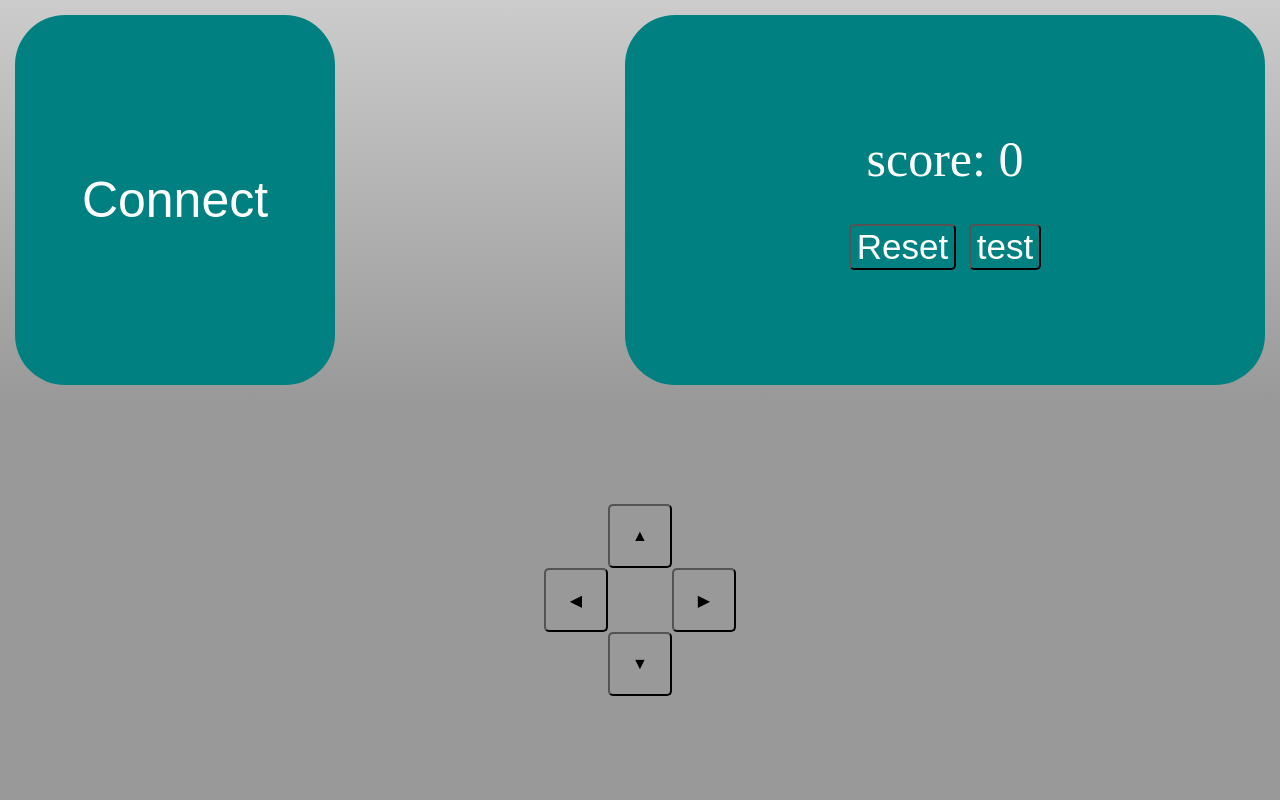
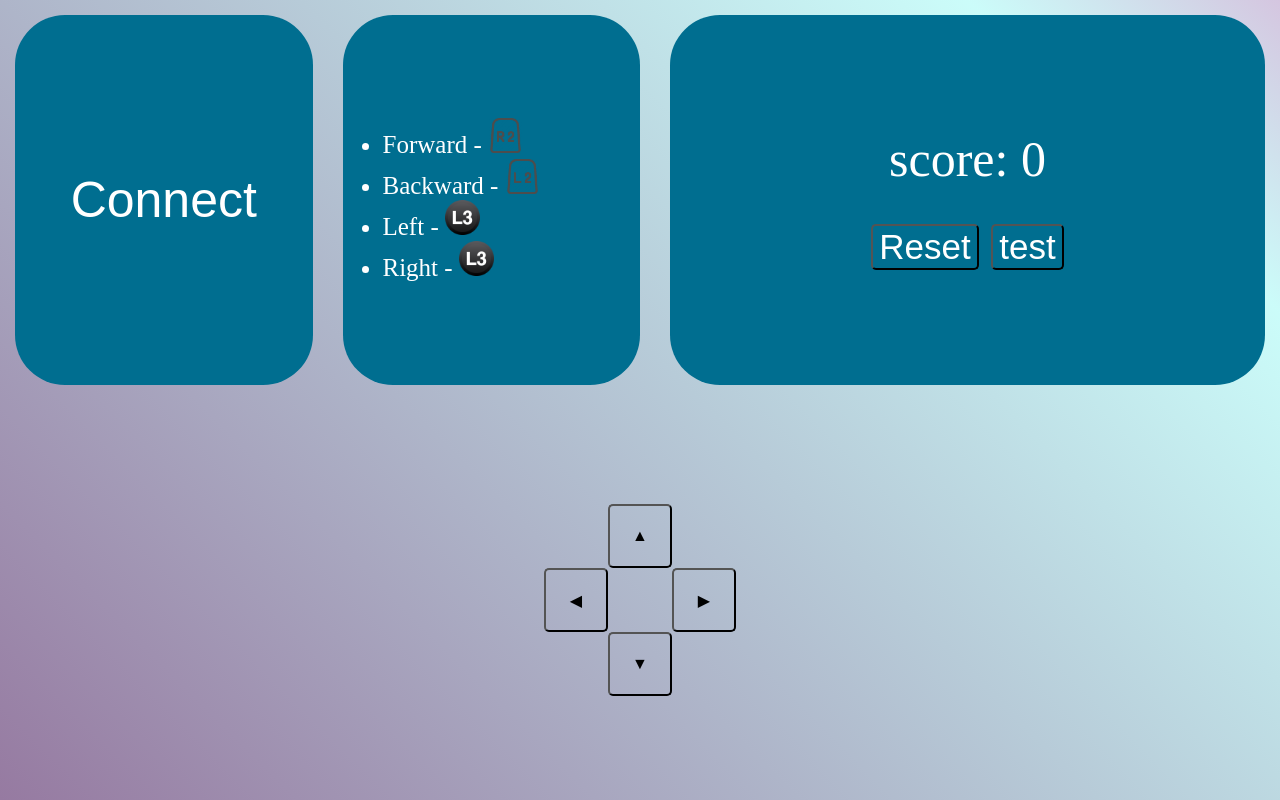
Before and after one commit to vives-projectweek-2021/project-repository-1899, a plain HTML site: page racercontrols/index.html in a window 1280 px wide. Drawn offline with Linux system fonts and the light colour scheme.

Commit message:
Changed color pallete

```diff
--- a/racercontrols/index.css
+++ b/racercontrols/index.css
@@ -7,8 +7,7 @@ body {
 	height: 100%;
 	width: 100%;
 	margin: 0px;
-	background: linear-gradient(#ccc 0%,#999 50%);
-
+	background: linear-gradient(45deg, #967AA1,#8EF9F375 85%,#D5C6E0);
 	display: flex;
 	flex-direction: column;
 }
@@ -26,7 +25,7 @@ body {
 	align-items: center;
 	gap: 25px;
 	width: 50%;
-	background-color: teal;
+	background-color: #006E90;
 	color: white;
 	margin: 15px;
 	border-radius: 50px;
@@ -55,7 +54,18 @@ body {
 	justify-content: center;
 	align-items: center;
 	width: 25%;
-	background-color: teal;
+	background-color: #006E90;
+	color: white;
+	margin: 15px;
+	border-radius: 50px;
+}
+
+.controls {
+	font-size: 25px;
+	display: flex;
+	align-items: center;
+	width: 25%;
+	background-color: #006E90;
 	color: white;
 	margin: 15px;
 	border-radius: 50px;
@@ -85,6 +95,10 @@ body {
 	color: white;
 }
 
+.imgbutton {
+	width: 35px;
+	height: 35px;
+}
 
 .pills {
 	display: none;
--- a/racercontrols/index.html
+++ b/racercontrols/index.html
@@ -17,6 +17,14 @@
 
 					<div class='connect'>
 						<button id='connect'>Connect</button>
+					</div>
+					<div class="controls">
+						<ul>
+							<li>Forward - <img class="imgbutton" src="img/r2_button.png" alt="r2_button"></li>
+							<li>Backward - <img class="imgbutton" src="img/l2-button.png" alt="l2_button"></li>
+							<li>Left - <img class="imgbutton" src="img/l3-button.png" alt="l2_button"></li>
+							<li>Right - <img class="imgbutton" src="img/l3-button.png" alt="l2_button"></li>
+						</ul>
 					</div>
 
 					<div class='pills'>
```
Also changed, not shown: racercontrols/img/l2-button.png (added), racercontrols/img/l3-button.png (added), racercontrols/img/r2_button.png (added).
